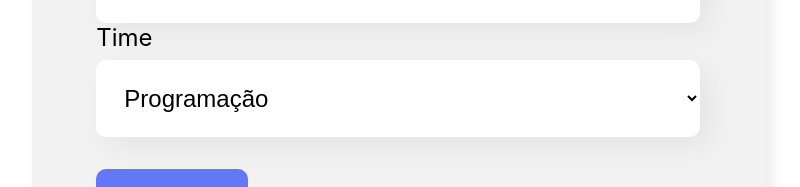
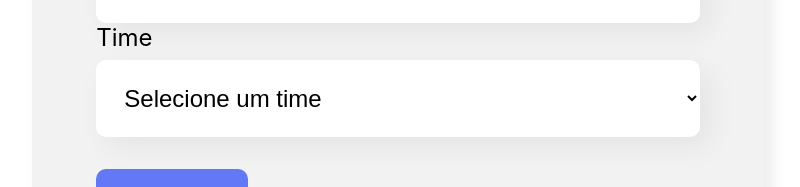
Before and after one commit to joaomorito/react-project-organo, a React (Create React App) app: page / in a window 1280 px wide. Shown: the part 999-1186 px from the top of the page, without its empty margins (242-1042 px from the left). Built offline with nearby package versions, Linux system fonts and the light colour scheme.

Commit message:
Cadastrando colaboradores

```diff
--- a/src/App.js
+++ b/src/App.js
@@ -1,11 +1,20 @@
+import { useState } from 'react';
 import Banner from './componentes/Banner';
 import Formulario from './componentes/Formulario';
 
 function App() {
+
+  const [colaboradores, setColaboradores] = useState([])
+
+  const aoNovoColaboradorAdicionado = (colaborador) => {
+    console.log(colaborador)
+    setColaboradores([...colaboradores, colaborador])
+  }
+
   return (
     <div className="App">
       <Banner />
-      <Formulario />
+      <Formulario aoColaboradorCadastrado = {colaborador => aoNovoColaboradorAdicionado(colaborador)}/>
     </div>
   );
 }
--- a/src/componentes/Formulario/index.js
+++ b/src/componentes/Formulario/index.js
@@ -4,7 +4,7 @@ import ListaSuspensa from '../ListaSuspensa'
 import './Formulario.css'
 import { useState } from 'react'
 
-const Formulario = () => {
+const Formulario = (props) => {
 
     const times = [
         'Programação',
@@ -23,8 +23,14 @@ const Formulario = () => {
 
     const aoSalvar = (evento) => {
         evento.preventDefault()
-        console.log('Form foi submetido => ', nome, cargo, imagem, time)
+        props.aoColaboradorCadastrado({
+            nome: nome,
+            cargo: cargo,
+            imagem: imagem,
+            time: time
+        })
     }
+
 
     return (
         <section className='formulario'>
--- a/src/componentes/ListaSuspensa/index.js
+++ b/src/componentes/ListaSuspensa/index.js
@@ -4,13 +4,18 @@ const ListaSuspensa = (props) => {
     return (
         <div className='lista-suspensa'>
             <label>{props.label}</label>
-            <select onChange={eventgo => props.aoAlterado(eventgo.target.value)} required={props.obrigatorio} value={props.value}>
+            <select
+                onChange={evento => props.aoAlterado(evento.target.value)}
+                required={props.obrigatorio}
+                value={props.valor}
+            >
+                <option value="">Selecione um time</option>
                 {props.itens.map(item =>
-                    <option key={item}>{item}</option>
+                    <option key={item} value={item}>{item}</option>
                 )}
             </select>
         </div>
     )
 }
 
-export default ListaSuspensa
+export default ListaSuspensa;
```
